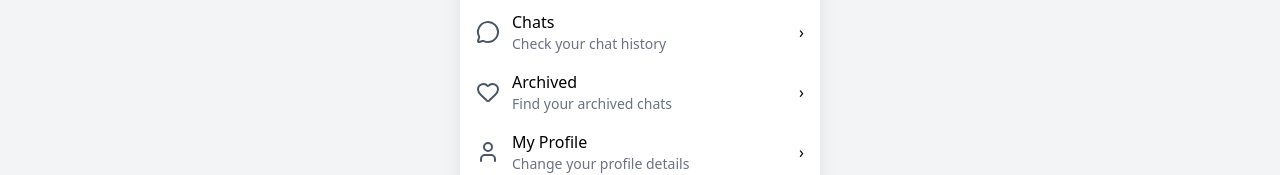
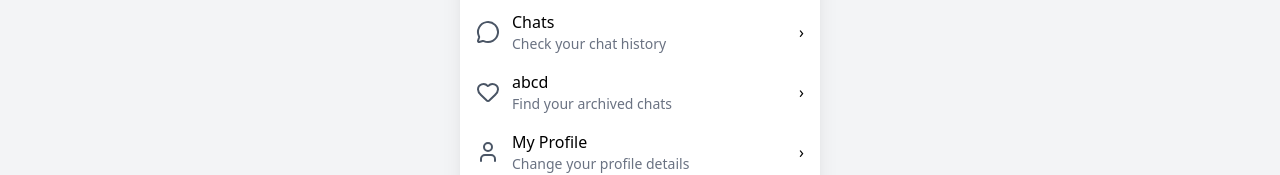
Before and after one commit to gauravkumar2005/NextTalk, a Next.js app: page /profile in a window 1280 px wide. Shown: the part 477-652 px from the top of the page. Built offline with nearby package versions, Linux system fonts and the light colour scheme.

Commit message:
change profile page

```diff
--- a/app/profile/page.js
+++ b/app/profile/page.js
@@ -63,7 +63,7 @@ export default function ProfilePage() {
             <div className="flex items-center gap-3">
               <Heart className="text-gray-600" />
               <div>
-                <p className="font-medium">Archived</p>
+                <p className="font-medium">abcd</p>
                 <p className="text-sm text-gray-500">
                   Find your archived chats
                 </p>
```
